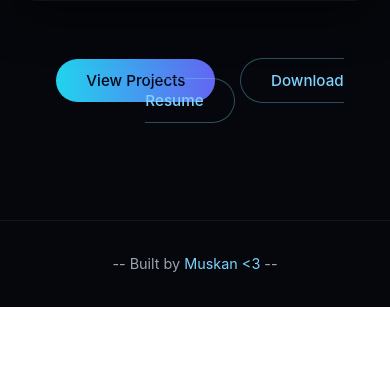
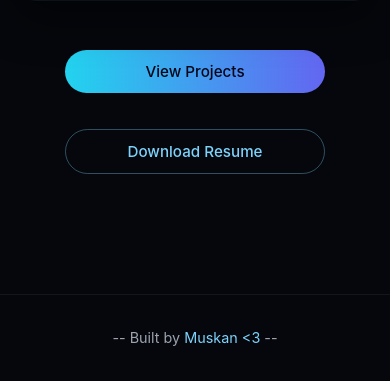
Before and after one commit to poonia-muskan/portfolio, a plain HTML site: page index.html in a window 390 px wide. Shown: the part 9897-10278 px from the top of the page. Before the commit the page ends 10204 px from the top, so only its background shows below. Drawn offline with nearby package versions, Linux system fonts and the light colour scheme.

Commit message:
Update style.css

```diff
--- a/style.css
+++ b/style.css
@@ -1099,3 +1099,23 @@
     max-width: 260px;
   }
 }
+.contact-cta {
+  margin-top: 40px;
+  display: flex;
+  justify-content: center;
+  gap: 16px;
+  flex-wrap: wrap;
+}
+
+@media (max-width: 600px) {
+  .contact-cta {
+    flex-direction: column;
+    align-items: center;
+  }
+
+  .contact-cta .btn {
+    width: 100%;
+    max-width: 260px;
+    text-align: center;
+  }
+}
```
